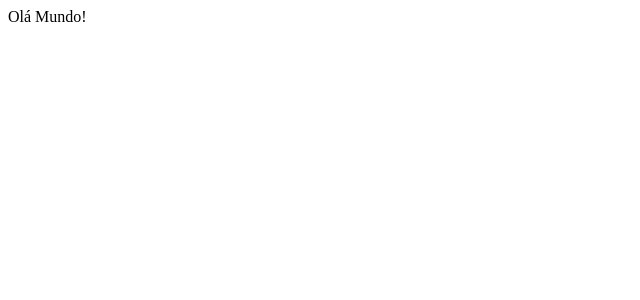
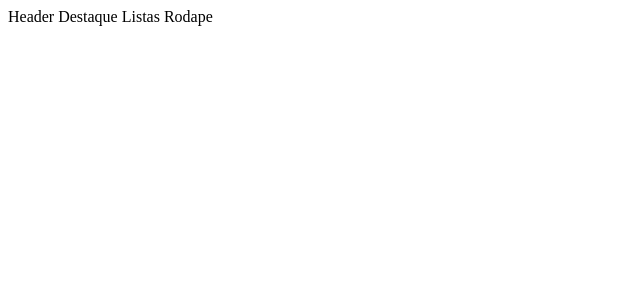
Before and after one commit to Lucca-GB/NetflixClone, a React (Create React App) app: page / in a window 1280 px wide. Shown: the top 300 px of the page, without its empty margins (0-640 px from the left). Built offline with nearby package versions, Linux system fonts and the light colour scheme; no server answers; the HTML template or start-up script is replaced by a standard one.

Commit message:
função de listas fazendo requisições, useEffect e useState adicionados

```diff
--- a/src/App.js
+++ b/src/App.js
@@ -1,9 +1,27 @@
-import React from "react";
+import React, {useEffect, useState} from "react";
+import Tmdb from "./Tmdb";
 
 export default () => {
+
+  const [movieList, setMovieList] = useState([]);
+
+//useEffect serve para executar as funções inseridas toda vez que redenrizarmos a página
+  useEffect(()=> {
+    //async vai esperar o resultado, ou seja, a Promise
+    const loadAll = async () => {
+      // pegando a lista TOTAL
+      let list = await Tmdb.getHomeList();
+      setMovieList(list);
+    }
+
+    loadAll();
+  }, []);
   return(
-    <div>
-      Olá Mundo!
+    <div className="page">
+      Header
+      Destaque
+      Listas
+      Rodape
     </div>
   )
 }
--- a/src/Tmdb.js
+++ b/src/Tmdb.js
@@ -1,5 +1,5 @@
 const API_KEY = '18fac4ba21e473ee1f57754a64880e3e';
-
+const API_BASE = "https://api.themoviedb.org/3"
 /*
 -originais netflix
 -trending
```
